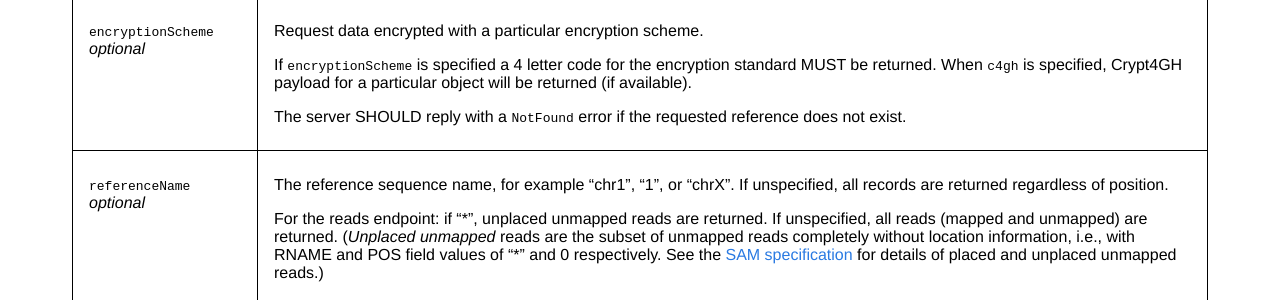
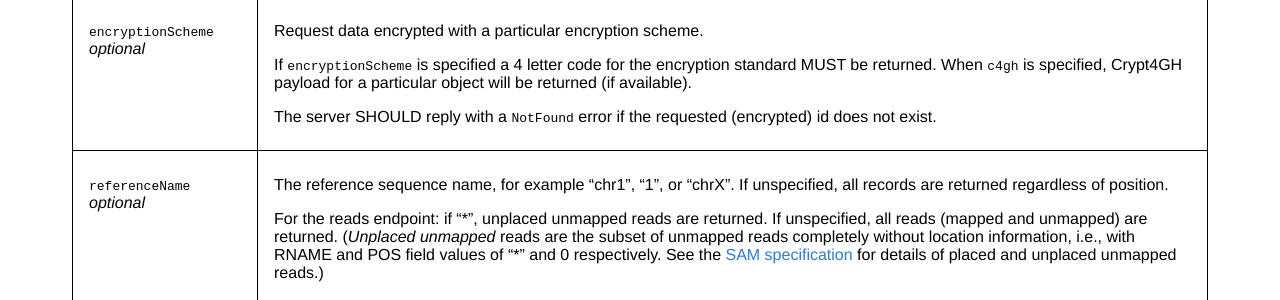
Before and after one commit to samtools/hts-specs, a Jekyll site: the page built from htsget.md, in a window 1280 px wide and 900 px high, scrolled down 3806 px. Shown: the part 152-452 px from the top of the window. Built offline with Jekyll 4.4.1, drawn with Linux system fonts in a browser that asks for light colours.

Commit message:
Address https://github.com/samtools/hts-specs/pull/808#discussion_r1951774054

```diff
--- a/htsget.md
+++ b/htsget.md
@@ -210,14 +210,11 @@ The server SHOULD respond with an `InvalidInput` error if any other htsget query
 `encryptionScheme`
 _optional_
 </td><td>
-
 Request data encrypted with a particular encryption scheme.
-
-
 
 If `encryptionScheme` is specified a 4 letter code for the encryption standard MUST be returned. When `c4gh` is specified, Crypt4GH payload for a particular object will be returned (if available).
 
-The server SHOULD reply with a `NotFound` error if the requested reference does not exist.
+The server SHOULD reply with a `NotFound` error if the requested (encrypted) id does not exist.
 </td></tr>
 <tr markdown="block"><td>
 
```
